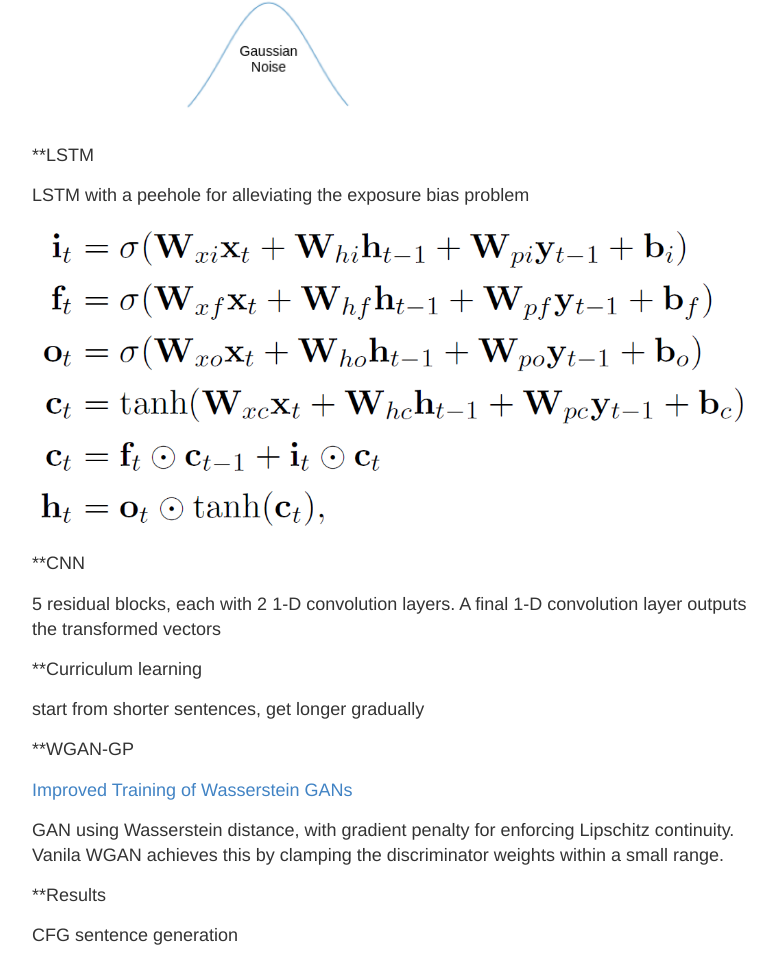
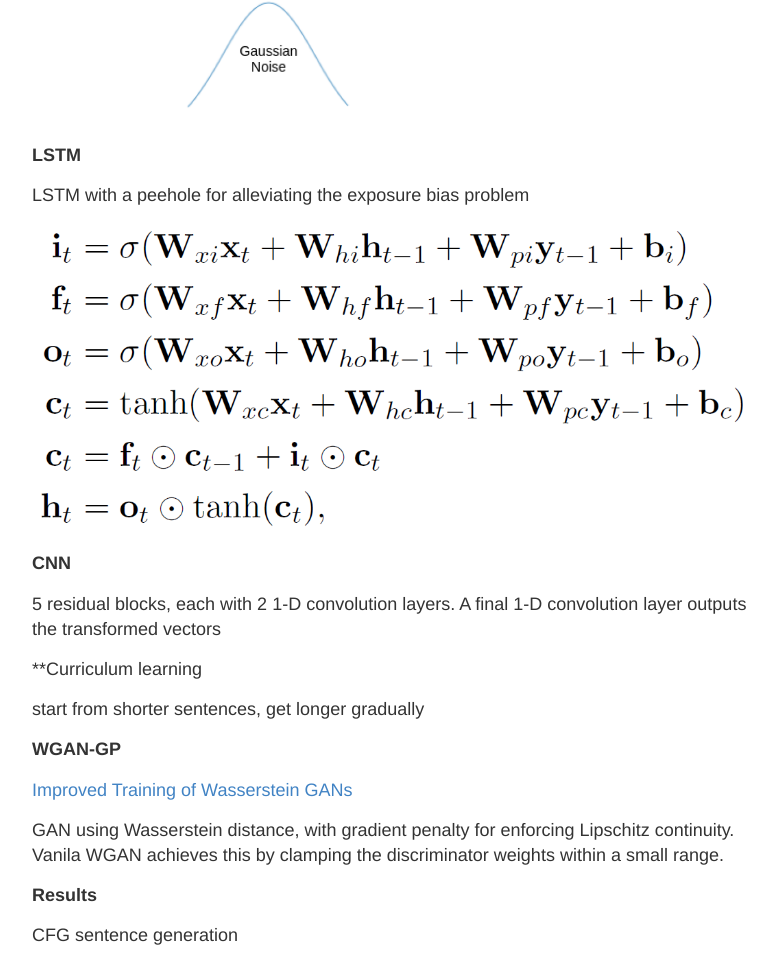
Before and after one commit to zhenjiezhang/zhenjiezhang.github.io, a Jekyll site: the page built from _posts/2020-08-15-ganTextGen.md, in a window 1280 px wide and 1400 px high, scrolled down 7117 px. Shown: the part 115-1083 px from the top of the window, without its empty margins (248-1027 px from the left). Built offline with Jekyll 4.4.1, drawn with Linux system fonts in a browser that asks for light colours.

```diff
--- a/_posts/2020-08-15-ganTextGen.md
+++ b/_posts/2020-08-15-ganTextGen.md
@@ -101,13 +101,13 @@ Let look at an example and see how Wasserstain distance solves the vanishing gra
 
 #### How to compute Wasserstain
 
-*Lipschitz continuity*
+**Lipschitz continuity**
 R -> R function f is K-Lipschitz continuous if:
 ![Lipschitz]({{ site.baseurl }}/images/2020-08-15-ganTextGen/Lipschitz.png)
 
 For all x1, x2.
 
-*Kantorovich-Rubinstein duality* ([derivation](https://vincentherrmann.github.io/blog/wasserstein/))
+**Kantorovich-Rubinstein duality** ([derivation](https://vincentherrmann.github.io/blog/wasserstein/))
 
 ![Kantorovich-Rubinstein duality]({{ site.baseurl }}/images/2020-08-15-ganTextGen/krduality.png)
 
@@ -130,13 +130,13 @@ In this research, the authors directly use the sequence of output probabilities
 ![rnnWasserstain]({{ site.baseurl }}/images/2020-08-15-ganTextGen/rnnWasserstain.png)
 
 
-**LSTM
+**LSTM**
 
 LSTM with a peehole for alleviating the exposure bias problem
 
 ![lstm-peehole]({{ site.baseurl }}/images/2020-08-15-ganTextGen/lstm-peehole.png)
 
-**CNN
+**CNN**
 
 5 residual blocks, each with 2 1-D convolution layers.  A final 1-D convolution layer outputs the transformed vectors
 
@@ -144,14 +144,14 @@ LSTM with a peehole for alleviating the exposure bias problem
 
 start from shorter sentences, get longer gradually
 
-**WGAN-GP
+**WGAN-GP**
 
 [Improved Training of Wasserstein GANs](https://arxiv.org/pdf/1704.00028.pdf)
 
 GAN using Wasserstein distance, with gradient penalty for enforcing Lipschitz continuity.
 Vanila WGAN achieves this by clamping the discriminator weights within a small range.
 
-**Results
+**Results**
 
 CFG sentence generation
 
```
